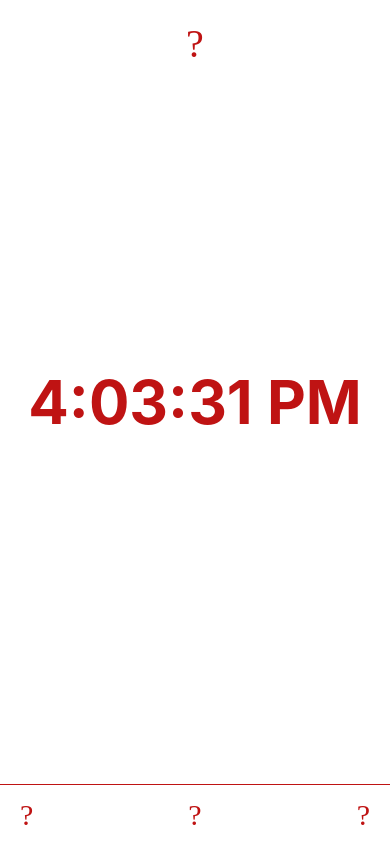
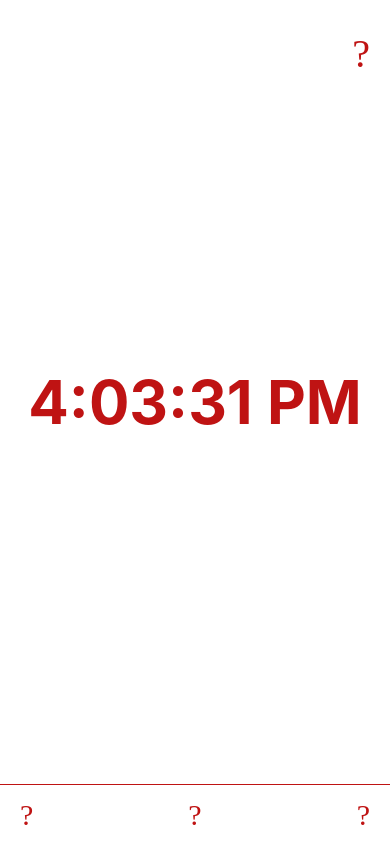
Before and after one commit to vit134/clock, a React Native app: screen / in a window 390 px wide. Built offline with nearby package versions, Linux system fonts and the light colour scheme.

Commit message:
change app

```diff
--- a/App.js
+++ b/App.js
@@ -95,7 +95,8 @@ const styles = StyleSheet.create({
     left: 0,
     right: 0,
     flex: 1,
-    alignItems: 'center',
+    paddingTop: 10,
+    alignItems: 'flex-end',
     justifyContent: 'flex-end',
     paddingLeft: 20,
     paddingRight: 20
```
